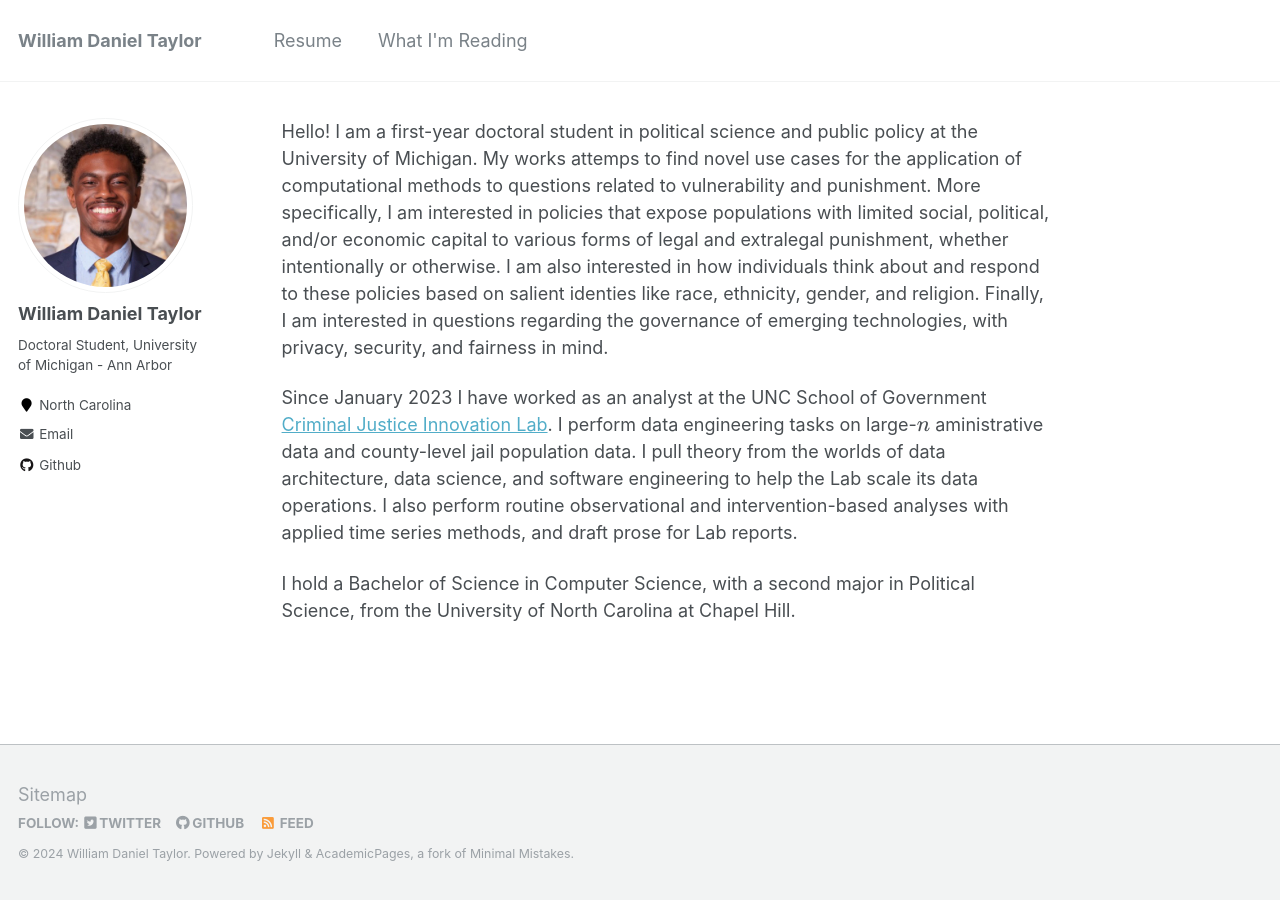
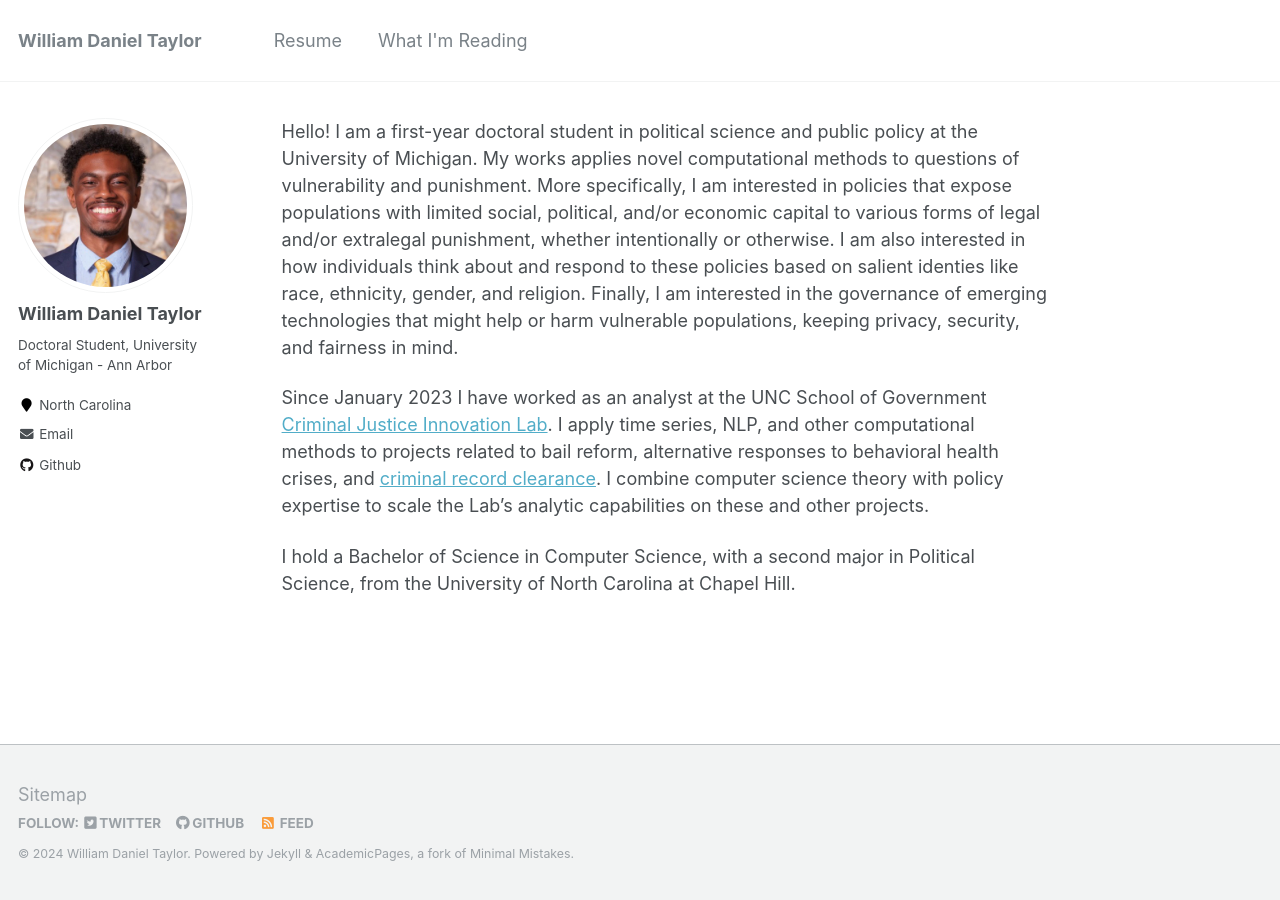
Before and after one commit to wdtaylor30/wdtaylor30.github.io, a Jekyll site: the page built from _pages/about.md, in a window 1280 px wide. Built offline with Jekyll 4.4.1, drawn with Linux system fonts in a browser that asks for light colours; formulas are drawn with MathJax 3.

Commit message:
changes to about.md

```diff
--- a/_pages/about.md
+++ b/_pages/about.md
@@ -6,8 +6,8 @@ redirect_from:
   - /about/
   - /about.html
 ---
-Hello! I am a first-year doctoral student in political science and public policy at the University of Michigan. My works attemps to find novel use cases for the application of computational methods to questions related to vulnerability and punishment. More specifically, I am interested in policies that expose populations with limited social, political, and/or economic capital to various forms of legal and extralegal punishment, whether intentionally or otherwise. I am also interested in how individuals think about and respond to these policies based on salient identies like race, ethnicity, gender, and religion. Finally, I am interested in questions regarding the governance of emerging technologies, with privacy, security, and fairness in mind.
+Hello! I am a first-year doctoral student in political science and public policy at the University of Michigan. My works applies novel computational methods to questions of vulnerability and punishment. More specifically, I am interested in policies that expose populations with limited social, political, and/or economic capital to various forms of legal and/or extralegal punishment, whether intentionally or otherwise. I am also interested in how individuals think about and respond to these policies based on salient identies like race, ethnicity, gender, and religion. Finally, I am interested in the governance of emerging technologies that might help or harm vulnerable populations, keeping privacy, security, and fairness in mind.
 
-Since January 2023 I have worked as an analyst at the UNC School of Government [Criminal Justice Innovation Lab](https://cjil.sog.unc.edu/). I perform data engineering tasks on large-$n$ aministrative data and county-level jail population data. I pull theory from the worlds of data architecture, data science, and software engineering to help the Lab scale its data operations. I also perform routine observational and intervention-based analyses with applied time series methods, and draft prose for Lab reports.
+Since January 2023 I have worked as an analyst at the UNC School of Government [Criminal Justice Innovation Lab](https://cjil.sog.unc.edu/). I apply time series, NLP, and other computational methods to projects related to bail reform, alternative responses to behavioral health crises, and [criminal record clearance](https://cjil.shinyapps.io/RecordClearanceDashboard/). I combine computer science theory with policy expertise to scale the Lab's analytic capabilities on these and other projects.
 
 I hold a Bachelor of Science in Computer Science, with a second major in Political Science, from the University of North Carolina at Chapel Hill.
```
